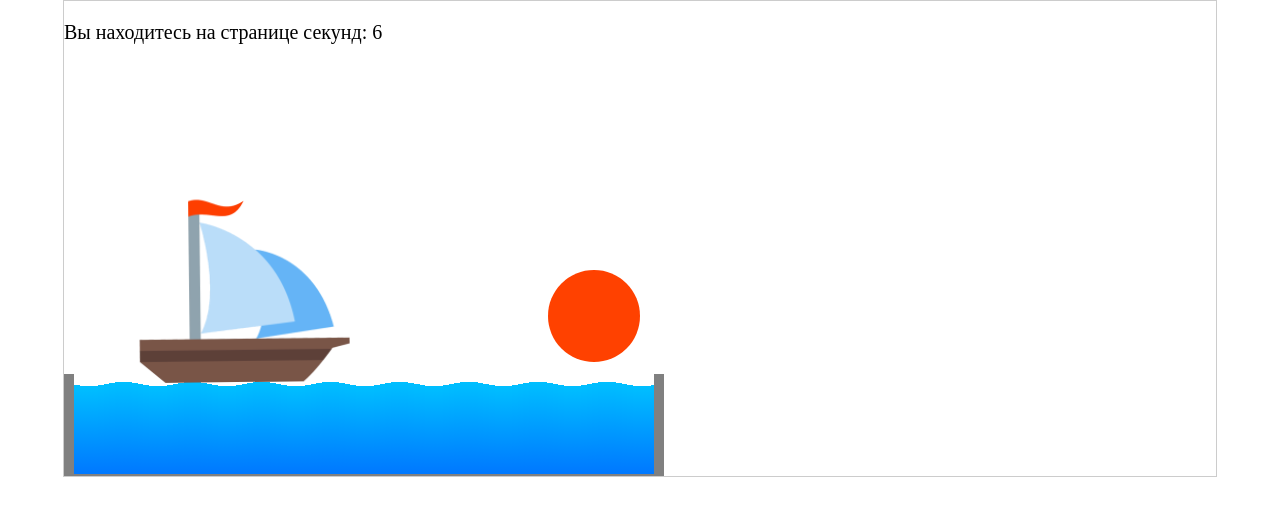
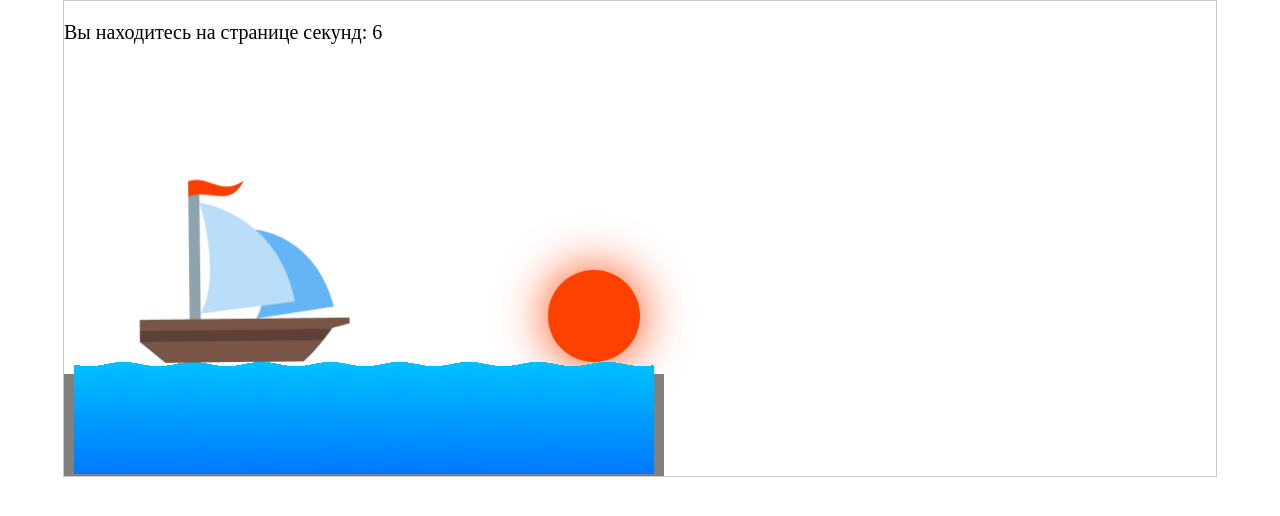
Before and after one commit to vm11091978/animation, a PHP site: page / in a window 1280 px wide. Shown: the top 516 px of the page. Run offline with PHP 8.4, Linux system fonts and the light colour scheme; data that the repository does not hold is empty.

Commit message:
вносит изменения в файл

```diff
--- a/index.php
+++ b/index.php
@@ -30,15 +30,17 @@
 		?>
 	</div>
 
+	<div id="bottom"></div>
+
 	<script type="text/javascript">
 		let count = 0;
 		function clock()
 		{
 			document.getElementById("doc_time").innerHTML = "Вы находитесь на странице секунд: " + Math.floor(count);
-			count ++;
-			setTimeout("clock()", 1000);
+			count += 0.1;
+			/* setTimeout("clock()", 1000); */
 		}
-		clock();
+		/* clock(); */
 
 		let change = 0;
 		function sunrise()
@@ -84,6 +86,8 @@
 				i = 0;
 			}
 			circle.style.background = 'rgb(' + color1 + ', ' + color2 + ', ' + color3 + ')';
+			/* гориз. и верт. смещение тени, радиус размытия, растяжение, цвет (если внутрь - inset) */
+			circle.style.boxShadow = '0px 0px 50px 0px rgb(' + color1 + ', ' + color2 + ', ' + color3 + ')';
 
 			i++;
 		}
@@ -99,12 +103,12 @@
 			<?php
 				for ($i = 1; $i <= 580; $i++) {
 					// задаём шаг волны: 11.2 * 2пи = 70 px, а так же движение волн вперёд:
-					$height = "el$i.style.height = "."90 + j*Math.sin($i/11-k/22) + 'px';";
+					$height = "el$i.style.height = "."110 + j*Math.sin($i/11-k/22) + 'px';";
 					echo $height;
 				}
 			?>
 			if (m == 0 && !(Math.abs(j) < 0.2 && Math.sin(0.15*k) > 0.8 && k > 1500)) {
-				boat.style.bottom = 90 + Math.abs(j) + 'px'; // движение кораблика вверх-вниз
+				boat.style.bottom = 110 + Math.abs(j) + 'px'; // движение кораблика вверх-вниз
 				// максимальная вертикальная скорость 10 px/секунду при setTimeout = 10
 				if (l <= 380) {
 					boat.style.left = l + 'px';  // придадим движение кораблику вперёд
@@ -116,7 +120,7 @@
 			}
 			else if (m <= 130) { // затопим кораблик
 				m++;
-				boat.style.bottom = 90 - 0.57*m + 'px';
+				boat.style.bottom = 108 - 0.7*m + 'px'; // 90 - 0.57*m + 'px'; при height = 90
 				boat.style.transform = 'rotate(' + 0.3*m + 'deg)';
 			}
 
@@ -124,7 +128,8 @@
 			l++; // эта переменная обнуляется при возвращении кораблика в исходное положение
 		}
 
-		let timer = setInterval("wafe(), color(), sunrise()", 100);
+		let timer = setInterval("clock(), wafe(), color(), sunrise()", 100);
+		// или так: setInterval(function() {animate1(); animate2(); animate3(); }, 100);
 	</script>
 
 </body>
```
